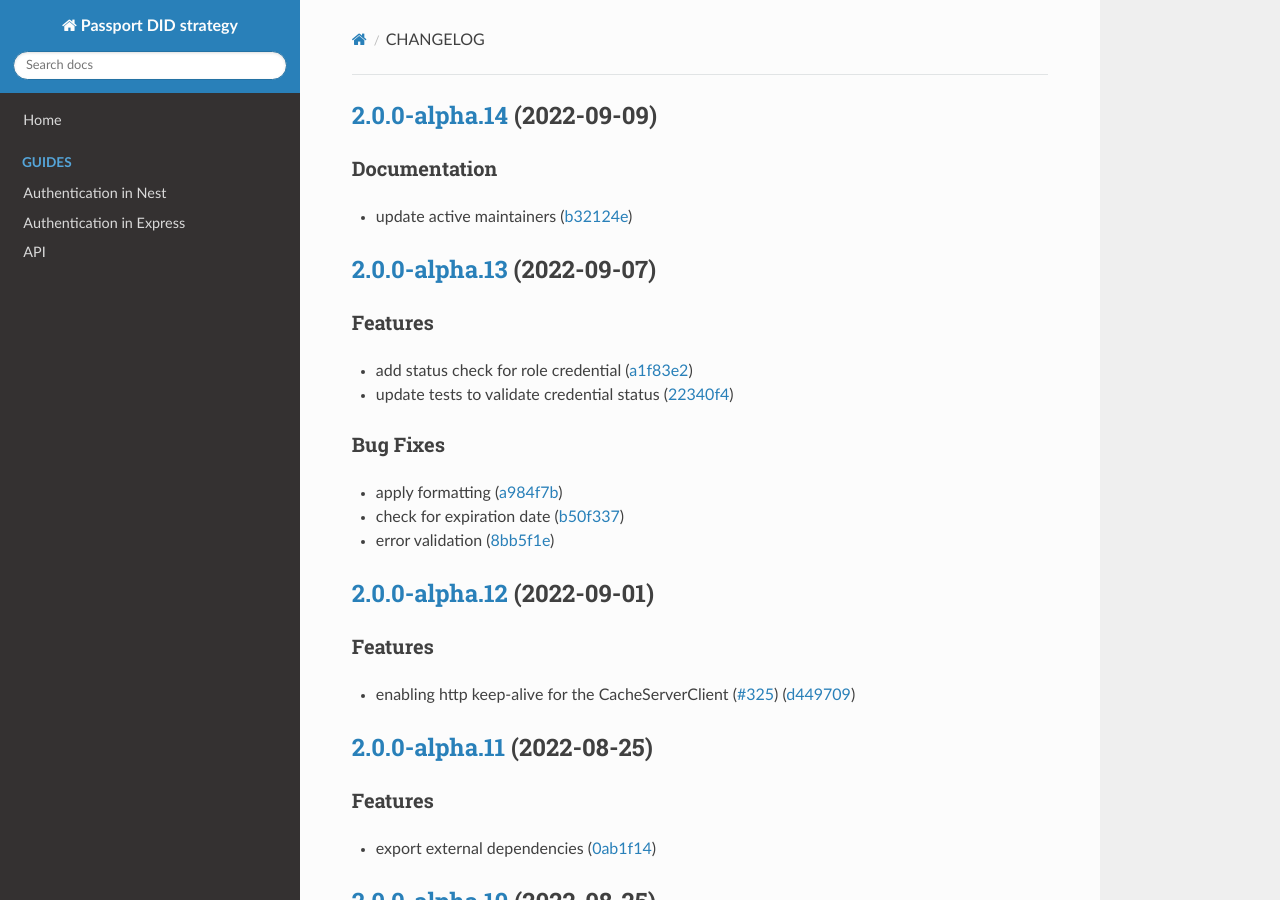
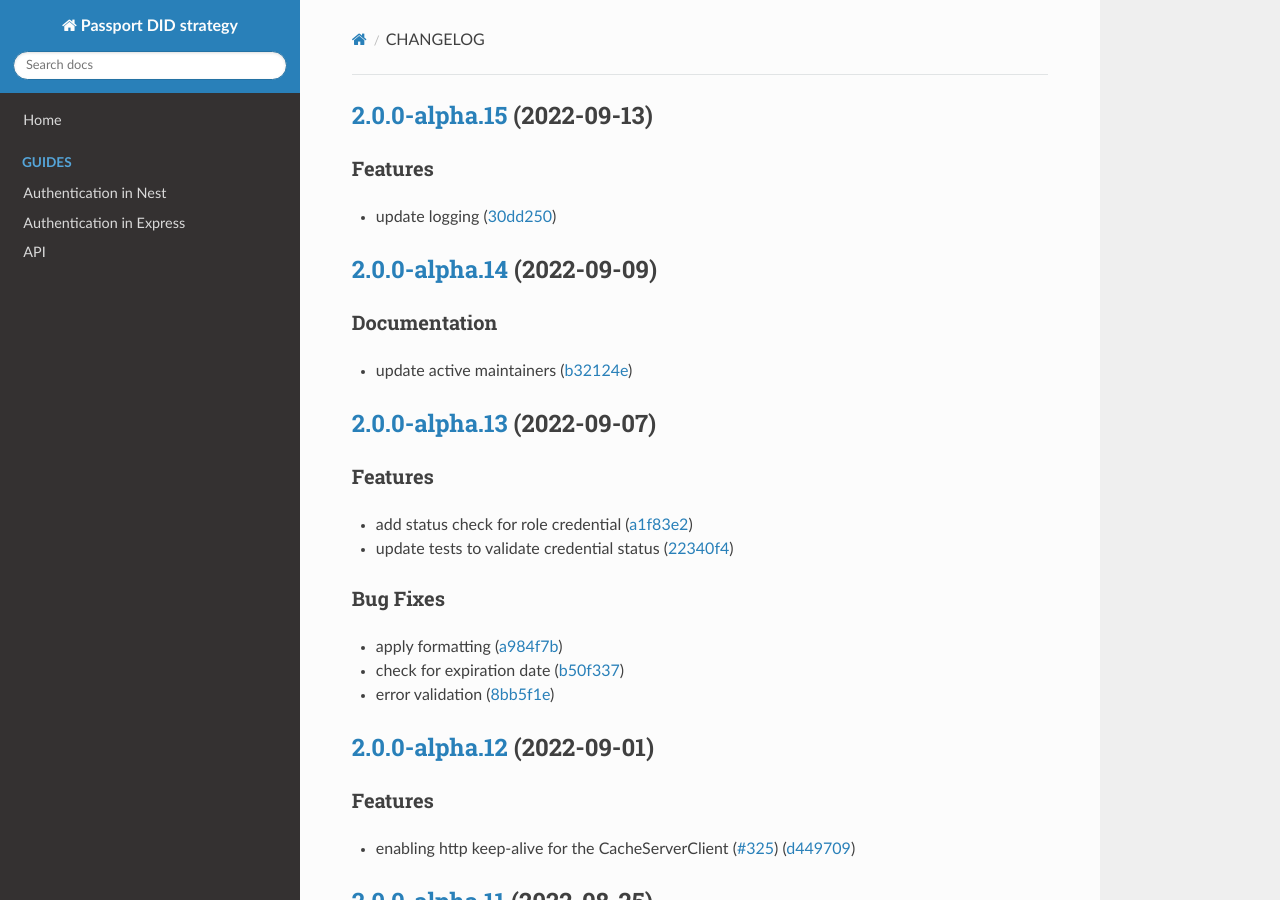
Before and after one commit to energywebfoundation/passport-did-auth, an MkDocs documentation site: the page built from docs/CHANGELOG.md, in a window 1280 px wide and 900 px high. Built offline with MkDocs 1.6.1, drawn with Linux system fonts in a browser that asks for light colours; nearby versions of some CDN libraries.

Commit message:
chore(release): 2.0.0-alpha.15 [skip ci]
## [2.0.0-alpha.15](https://github.com/energywebfoundation/passport-did-auth/compare/v2.0.0-alpha.14...v2.0.0-alpha.15) (2022-09-13)

### Features

* update logging ([30dd250](https://github.com/energywebfoundation/passport-did-auth/commit/30dd2509ddf2eba90a6959eda4f67868ae0eb3b9))

```diff
--- a/docs/CHANGELOG.md
+++ b/docs/CHANGELOG.md
@@ -1,3 +1,10 @@
+## [2.0.0-alpha.15](https://github.com/energywebfoundation/passport-did-auth/compare/v2.0.0-alpha.14...v2.0.0-alpha.15) (2022-09-13)
+
+
+### Features
+
+* update logging ([30dd250](https://github.com/energywebfoundation/passport-did-auth/commit/30dd2509ddf2eba90a6959eda4f67868ae0eb3b9))
+
 ## [2.0.0-alpha.14](https://github.com/energywebfoundation/passport-did-auth/compare/v2.0.0-alpha.13...v2.0.0-alpha.14) (2022-09-09)
 
 
--- a/package.json
+++ b/package.json
@@ -1,6 +1,6 @@
 {
   "name": "passport-did-auth",
-  "version": "2.0.0-alpha.14",
+  "version": "2.0.0-alpha.15",
   "description": "",
   "main": "dist/index.js",
   "types": "dist/index.d.ts",
```
